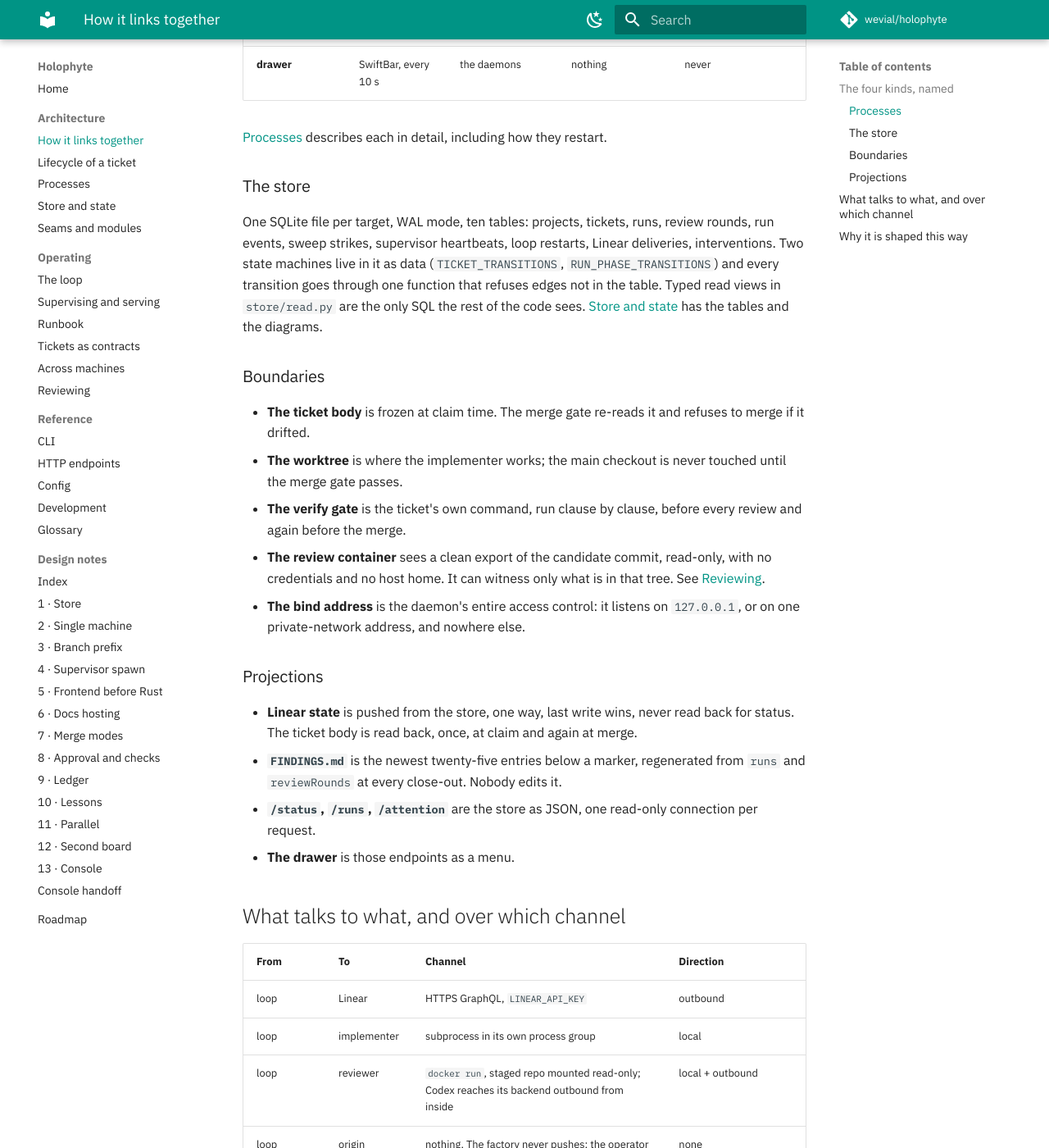
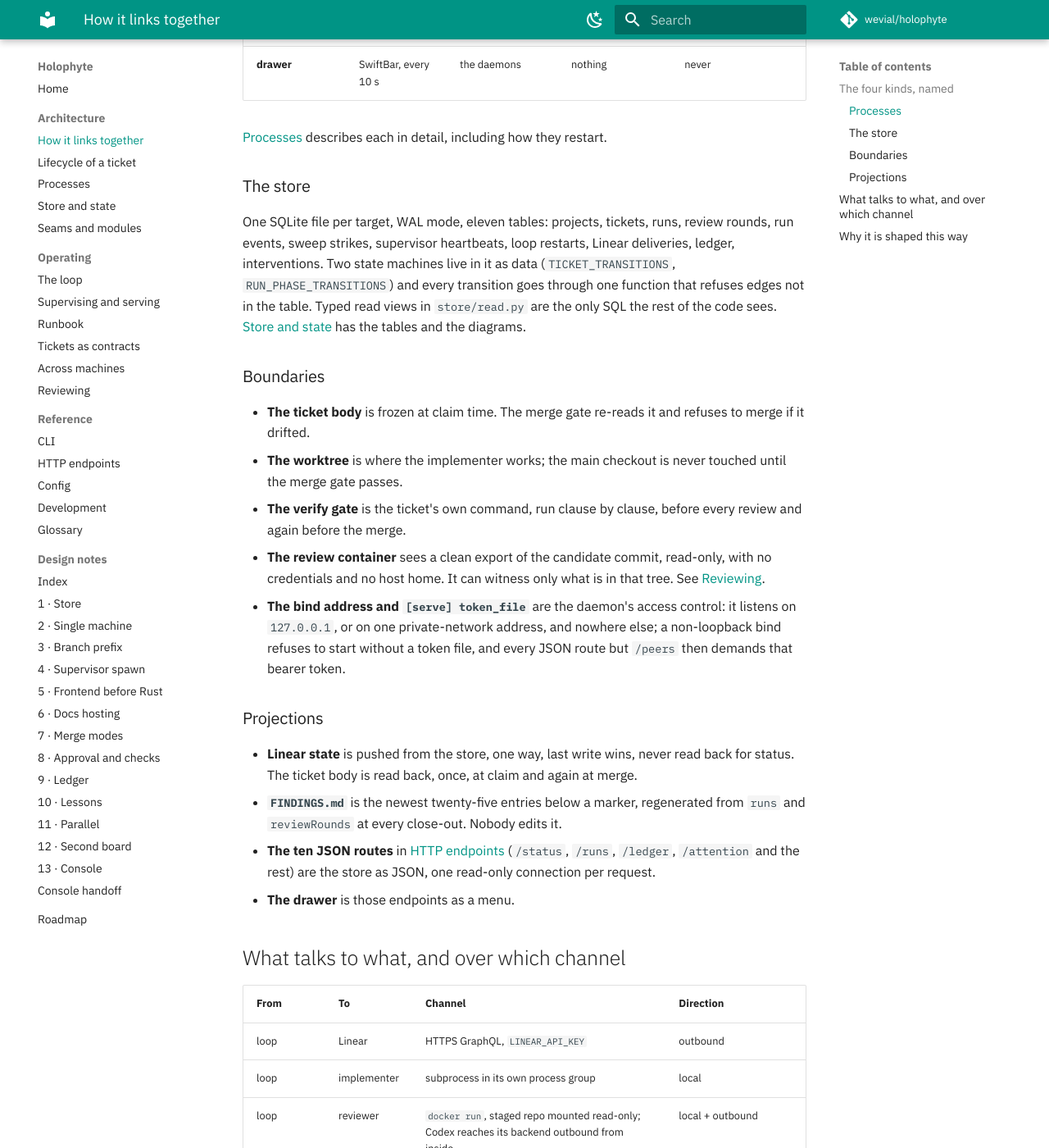
Before and after one commit to wevial/holophyte, an MkDocs documentation site: the page built from docs/architecture/overview.md, in a window 1280 px wide and 1400 px high, scrolled down 1610 px. Shown: the whole window at 82% size. Built offline with MkDocs 1.6.1 and Material for MkDocs 9.7.7, drawn with Linux system fonts in a browser that asks for light colours; comment, search, counter and statistics services are not loaded.

Commit message:
KO-316: The architecture data and overview pages state the store and daemon facts
data.md: schema version taken from store/__init__.py (SCHEMA_VERSION is 10
on this branch since KO-321, not the 9 the ticket names; the frozen
'currently 9' witness is met by the true intervention-action count), the
nine intervention actions, the ledger served at /ledger and /runs/N/ledger,
the four store-writing operator verbs, and the full read-view list from
store/read.py.

overview.md: eleven tables including ledger; bind address plus
[serve] token_file as the daemon's boundary; the ten JSON routes named by
reference rather than three.

```diff
--- a/docs/architecture/overview.md
+++ b/docs/architecture/overview.md
@@ -61,9 +61,10 @@ restart.
 
 ### The store
 
-One SQLite file per target, WAL mode, ten tables: projects, tickets, runs,
-review rounds, run events, sweep strikes, supervisor heartbeats, loop
-restarts, Linear deliveries, interventions. Two state machines live in it
+One SQLite file per target, WAL mode, eleven tables: projects, tickets,
+runs, review rounds, run events, sweep strikes, supervisor heartbeats, loop
+restarts, Linear deliveries, ledger, interventions. Two state machines live
+in it
 as data (`TICKET_TRANSITIONS`, `RUN_PHASE_TRANSITIONS`) and every
 transition goes through one function that refuses edges not in the table.
 Typed read views in `store/read.py` are the only SQL the rest of the code
@@ -80,8 +81,10 @@ sees. [Store and state](data.md) has the tables and the diagrams.
 - **The review container** sees a clean export of the candidate commit,
   read-only, with no credentials and no host home. It can witness only
   what is in that tree. See [Reviewing](../reviewing.md).
-- **The bind address** is the daemon's entire access control: it listens
-  on `127.0.0.1`, or on one private-network address, and nowhere else.
+- **The bind address and `[serve] token_file`** are the daemon's access
+  control: it listens on `127.0.0.1`, or on one private-network address,
+  and nowhere else; a non-loopback bind refuses to start without a token
+  file, and every JSON route but `/peers` then demands that bearer token.
 
 ### Projections
 
@@ -91,8 +94,9 @@ sees. [Store and state](data.md) has the tables and the diagrams.
 - **`FINDINGS.md`** is the newest twenty-five entries below a marker,
   regenerated from `runs` and `reviewRounds` at every close-out. Nobody
   edits it.
-- **`/status`, `/runs`, `/attention`** are the store as JSON, one
-  read-only connection per request.
+- **The ten JSON routes** in [HTTP endpoints](../reference/http.md)
+  (`/status`, `/runs`, `/ledger`, `/attention` and the rest) are the store
+  as JSON, one read-only connection per request.
 - **The drawer** is those endpoints as a menu.
 
 ## What talks to what, and over which channel
```
Also changed, not shown: docs/architecture/data.md (+13 -7 lines).
